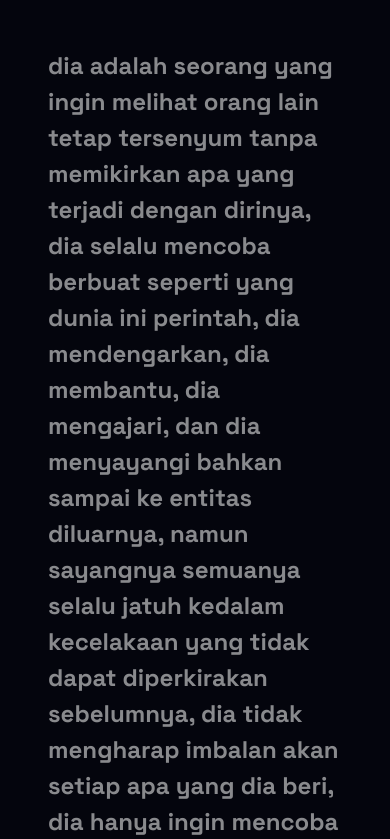
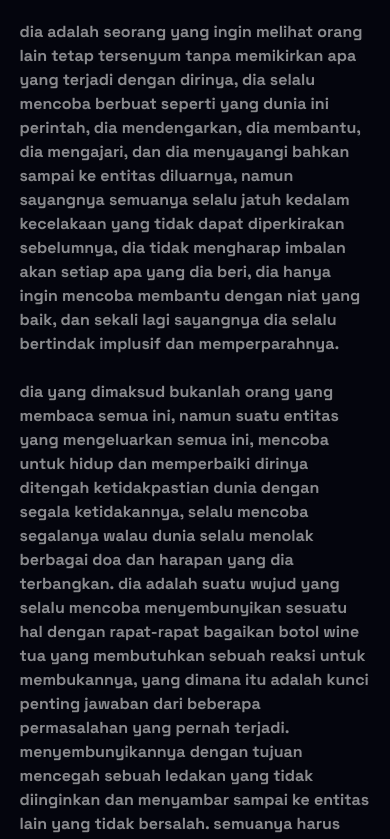
Before and after one commit to bivanoid/bvd, a React (Vite) app: page /note in a window 390 px wide. Shown: the top 839 px of the page. Built offline with nearby package versions, Linux system fonts and the light colour scheme.

Commit message:
responsive text - note.tsx

```diff
--- a/src/data/Note.tsx
+++ b/src/data/Note.tsx
@@ -1,13 +1,14 @@
 export default function Gokil() {
 	return (
-		<p style={{
-			padding: "3rem",
-			fontSize: "1.5rem",
-			fontWeight: "bold",
-			lineHeight: 1.5,
-			opacity: "0.55"
-
-		}}>
+		<p
+			style={{
+				padding: "clamp(1.2rem, 5vw, 3rem)",
+				fontSize: "clamp(1rem, 2.5vw, 1.5rem)",
+				fontWeight: "bold",
+				lineHeight: 1.5,
+				opacity: 0.55
+			}}
+>
 			dia adalah seorang yang ingin melihat orang lain tetap tersenyum tanpa
 			memikirkan apa yang terjadi dengan dirinya, dia selalu mencoba berbuat
 			seperti yang dunia ini perintah, dia mendengarkan, dia membantu, dia
```
